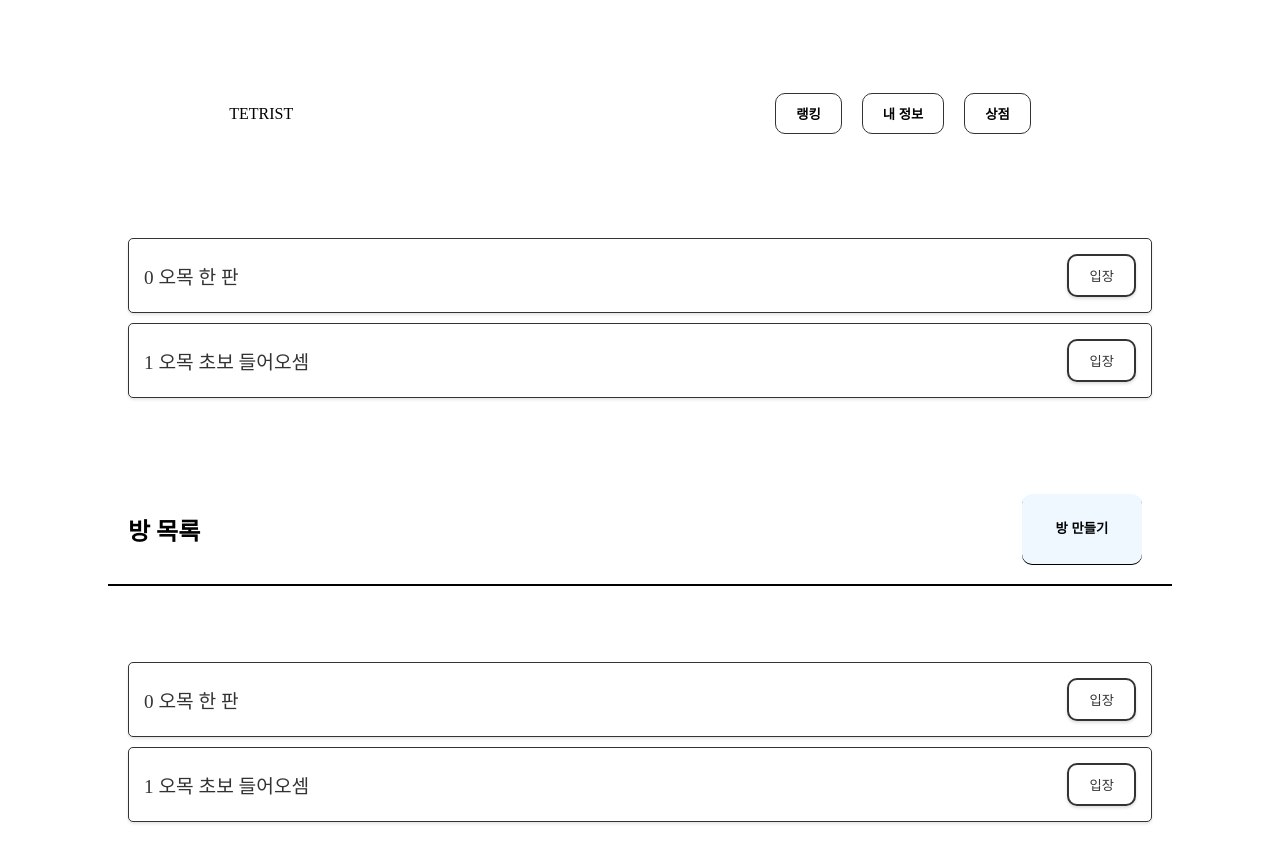
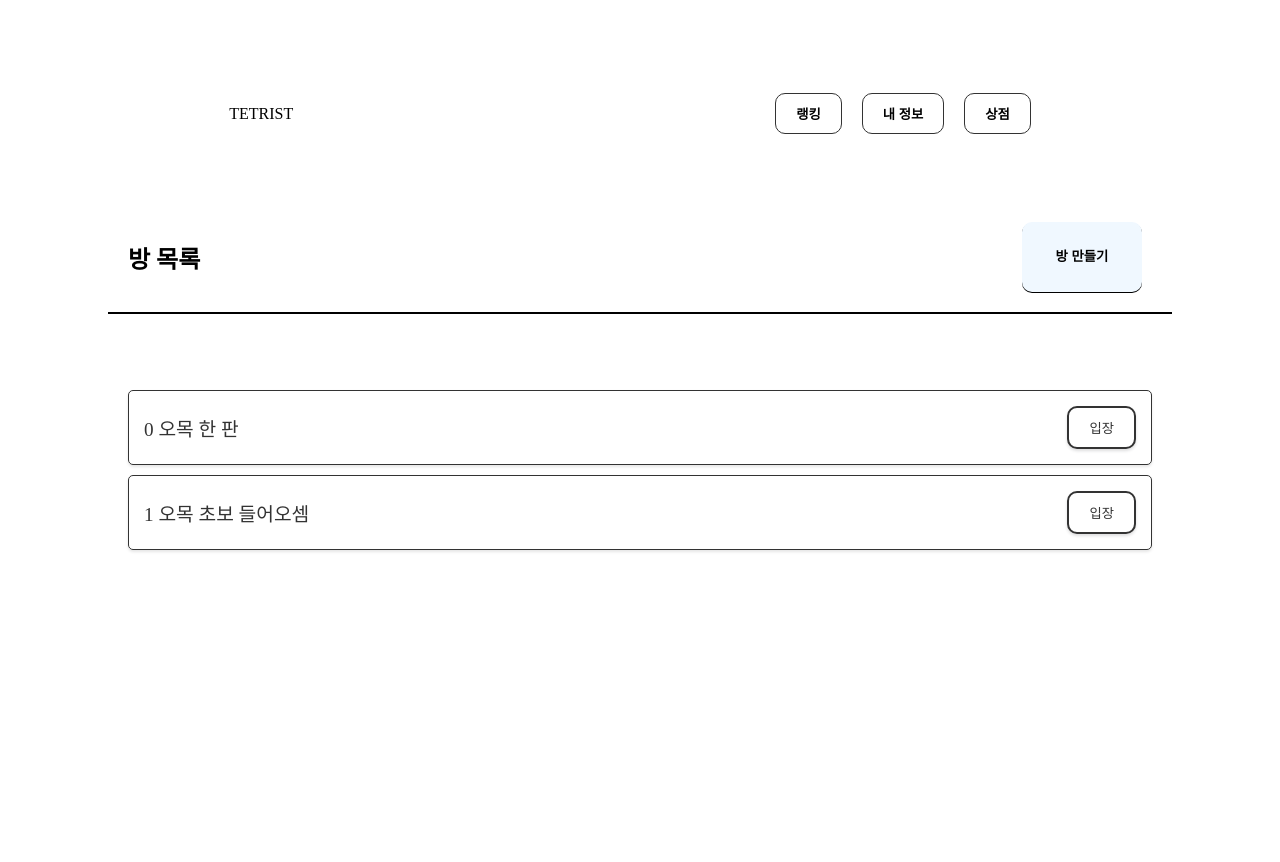
Before and after one commit to sesac-laters-team/tetrist, a React (Create React App) app in the folder client/: page /waiting in a window 1280 px wide. Shown: the top 862 px of the page. After the commit the page ends 800 px from the top, so only its background shows below. Built offline with nearby package versions, Linux system fonts and the light colour scheme; no server answers.

Commit message:
fix: 리스트 두번 뜨는 오류 수정

```diff
--- a/client/src/components/page/WaitingRoomPage.js
+++ b/client/src/components/page/WaitingRoomPage.js
@@ -2,7 +2,7 @@ import { useRef, useState, useEffect } from "react";
 import RoomList from "../waitingRoom/RoomList";
 import io from "socket.io-client";
 import CreateRoom from "../waitingRoom/CreateRoom";
-import Menubar from "../waitingRoom/Menubar"
+import Menubar from "../waitingRoom/Menubar";
 
 const socket = io.connect("http://localhost:8081", {
     autoConnect: false,
@@ -25,20 +25,18 @@ export default function WaitingRoomPage() {
 
     return (
         <div className="waiting-room">
-
             <div className="logo-and-menubar">
                 <div className="logoImg">TETRIST</div>
-                <Menubar  socket={socket} />
+                <Menubar socket={socket} />
             </div>
             <br />
 
-            {/* 방 리스트 */}
-            <RoomList socket={socket}></RoomList>
-
-
             <div className="ListTitle">
                 <span className="roomListTitle">방 목록</span>
-  <button onClick={() => setCreateModal(true)} className="btnRoom btnPush btnJoin">
+                <button
+                    onClick={() => setCreateModal(true)}
+                    className="btnRoom btnPush btnJoin"
+                >
                     방 만들기
                 </button>
             </div>
```
Lines whose indentation alone changed are shown as unchanged.
